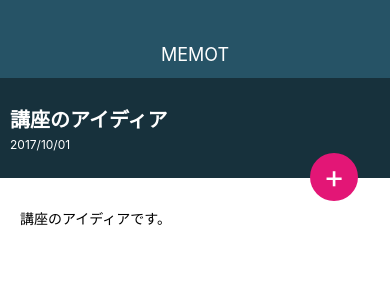
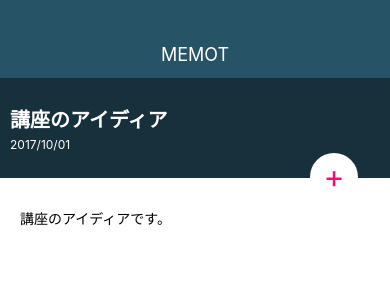
Before and after one commit to ndjndj/MemoApp, a React Native app: screen / in a window 390 px wide. Shown: the top 300 px of the page. Built offline with nearby package versions, Linux system fonts and the light colour scheme.

Commit message:
chapter 57

```diff
--- a/src/elements/CircleButton.js
+++ b/src/elements/CircleButton.js
@@ -3,10 +3,18 @@ import { StyleSheet, View, Text } from 'react-native';
 
 class CircleButton extends React.Component {
   render() {
-    const { style } = this.props;
+    const { style, color } = this.props;
+    let bgColor = '#e31676';
+    let textColor = '#fff';
+
+    if (color === 'white') {
+      bgColor = '#fff';
+      textColor = '#e31676';
+    }
+
     return (
-      <View style={[styles.circleButton, style]}>
-        <Text style={styles.circleButtonTitle}>
+      <View style={[styles.circleButton, style, { backgroundColor: bgColor }]}>
+        <Text style={[styles.circleButtonTitle, { color: textColor }]}>
           {this.props.children}
         </Text>
       </View>
@@ -21,7 +29,6 @@ const styles = StyleSheet.create({
     right: 32,
     width: 48,
     height: 48,
-    backgroundColor: '#e31676',
     borderRadius: 24,
     justifyContent: 'center',
     alignItems: 'center',
--- a/src/screens/MemoDetailScreen.js
+++ b/src/screens/MemoDetailScreen.js
@@ -19,7 +19,7 @@ class MemoDetailScreen extends React.Component {
           </Text>
         </View>
 
-        <CircleButton style={styles.editButton}>+</CircleButton>
+        <CircleButton color="white" style={styles.editButton}>+</CircleButton>
       </View>
     );
   }
```
